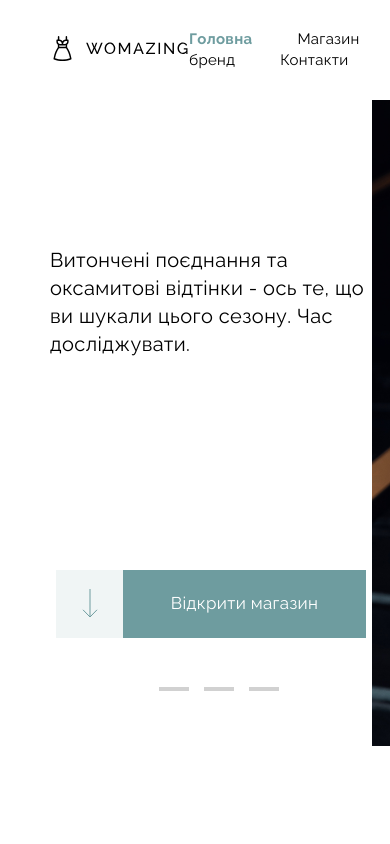
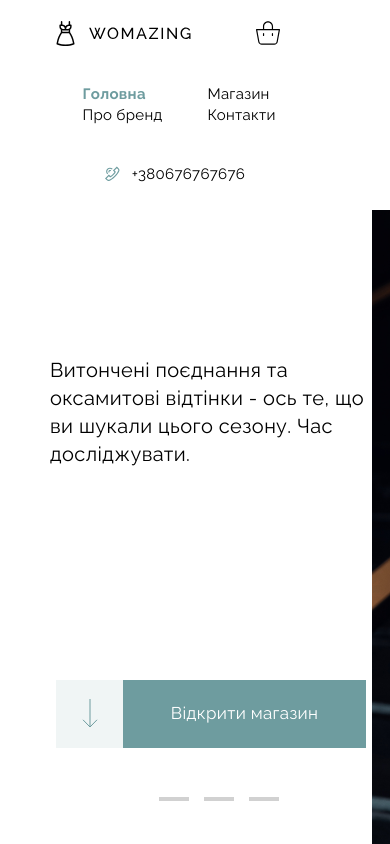
Before and after one commit to danilsavc/Womazing, a React (Create React App) app: page / in a window 390 px wide. Shown: the top 844 px of the page. Built offline with nearby package versions, Linux system fonts and the light colour scheme; no server answers.

Commit message:
Create adaptiv for Navigation Component

```diff
--- a/src/Components/Navigation/Navigation.module.css
+++ b/src/Components/Navigation/Navigation.module.css
@@ -7,8 +7,8 @@
   grid-template-areas: "logo nav contacts bag";
   grid-template-rows: 2fr;
   align-items: center;
-
   min-height: 100px;
+  gap: 40px;
 }
 
 .header_logo {
@@ -28,7 +28,6 @@
   line-height: 140%;
   letter-spacing: 0.02em;
   color: #000000;
-
   margin-right: 45px;
 }
 
@@ -48,7 +47,6 @@
 
 .header_contacts {
   grid-area: contacts;
-  justify-self: center;
 
   display: flex;
   width: 150px;
@@ -84,6 +82,56 @@
   grid-area: bag;
   justify-self: end;
 }
+
+@media (max-width: 1020px) {
+  .header {
+    gap: 20px;
+  }
+
+  .header_nav {
+    display: grid;
+    grid-template-columns: repeat(2, 1fr);
+    grid-template-rows: repeat(2, 1fr);
+    align-items: center;
+  }
+}
+
+@media (max-width: 800px) {
+  .header_nav {
+    justify-self: end;
+  }
+}
+
+@media (max-width: 750px) {
+  .header {
+    gap: 0;
+  }
+}
+
+@media (max-width: 720px) {
+  .header {
+    grid-template-columns: 1fr 1fr;
+    grid-template-rows: repeat(3, 70px);
+    grid-template-areas: "logo bag" "nav nav" "contacts contacts";
+  }
+
+  .header_nav {
+    margin-left: 25px;
+  }
+
+  .header_contacts {
+    margin-right: 40px;
+  }
+
+  .header_nav,
+  .header_bag,
+  .header_contacts,
+  .header_logo {
+    justify-self: center;
+  }
+}
+
+
 
 .form {
   display: grid;
```
